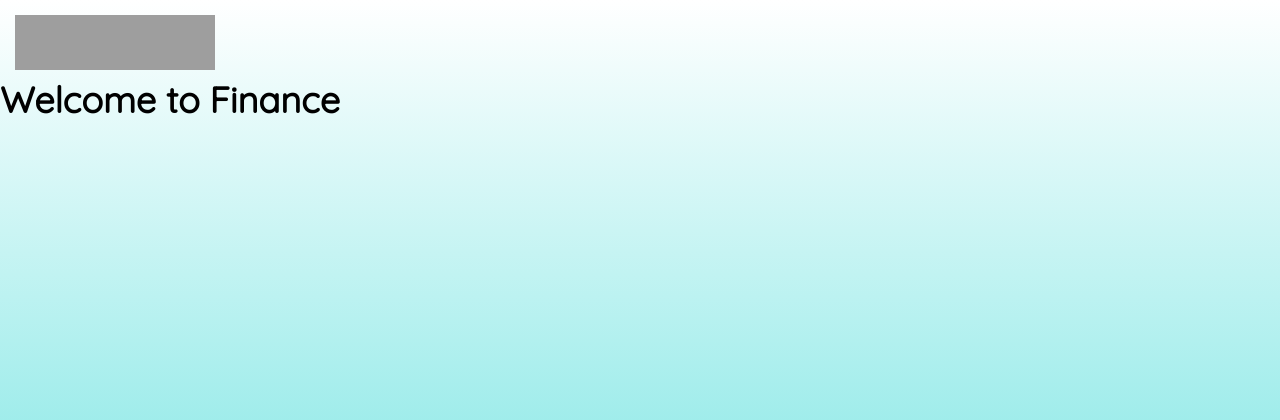
After one commit to jagadesh-alpha8/dashboard, a Django app: template lookerproject/templates/finance.html in a window 1280 px wide. The commit adds this page. Shown: the top 420 px of the page. Run offline with Django 3.2, Linux system fonts and the light colour scheme; the template is opened without the code that fills it, so the values that code supplies are empty; some libraries are stand-ins or nearby versions; grey boxes are pictures that could not be loaded.

Commit message:
newchange

```diff
--- a/lookerproject/lookerapp/views.py
+++ b/lookerproject/lookerapp/views.py
@@ -59,3 +59,7 @@ def edutech(request):
             src="https://lookerstudio.google.com/embed/reporting/e89c7546-11e7-4e0a-9700-b49dc74494a0/page/bZt0D"
             return render(request, 'nmiframe.html', {'src':src})
     return render(request,"edutech.html")
+
+
+def finance(request):
+    return render(request, 'finance.html')
--- a/lookerproject/lookerproject/urls.py
+++ b/lookerproject/lookerproject/urls.py
@@ -34,6 +34,7 @@ urlpatterns = [
     path('home/',views.home,name='home'),
     path('contact/',views.contact,name='contact'),
     path('edutech/',views.edutech,name='edutech'),
+    path('fin/',views.finance,name='finance'),
     path('password_reset/', auth_views.PasswordResetView.as_view(template_name='registration/password_reset_form.html'), name='password_reset'),
     path('password_reset/done/', auth_views.PasswordResetDoneView.as_view(template_name='registration/password_reset_done.html'), name='password_reset_done'),
     path('reset/<uidb64>/<token>/', auth_views.PasswordResetConfirmView.as_view(template_name='registration/password_reset_confirm.html'), name='password_reset_confirm'),
--- a/lookerproject/templates/edu1.html
+++ b/lookerproject/templates/edu1.html
@@ -12,7 +12,7 @@
                     <h5 class="card-name">Financial Dashboard</h5>
                         <h5 class="second-content">Track your income, expenses, savings, and investments effortlessly.
                             Gain insights with real-time data and personalized reports.</h5>
-                            <a class="custom-btn btn-1" href="#" style="text-decoration: none;"
+                            <a class="custom-btn btn-1" href="{% url 'finance' %}" style="text-decoration: none;"
                             onmouseover="this.style.color='White';"
        onmouseout="this.style.color='White'; this.style.textDecoration='none';" >Click Here</a>
                 </div>
--- /dev/null
+++ b/lookerproject/templates/finance.html
@@ -0,0 +1,8 @@
+
+{% extends "base.html" %}
+{% load static %}
+{% block content %}
+<h1>Welcome to Finance</h1>
+
+
+{% endblock %}
```
Also changed, not shown: lookerproject/templates/new.html (deleted, +0 -11 lines), lookerproject/db.sqlite3.
